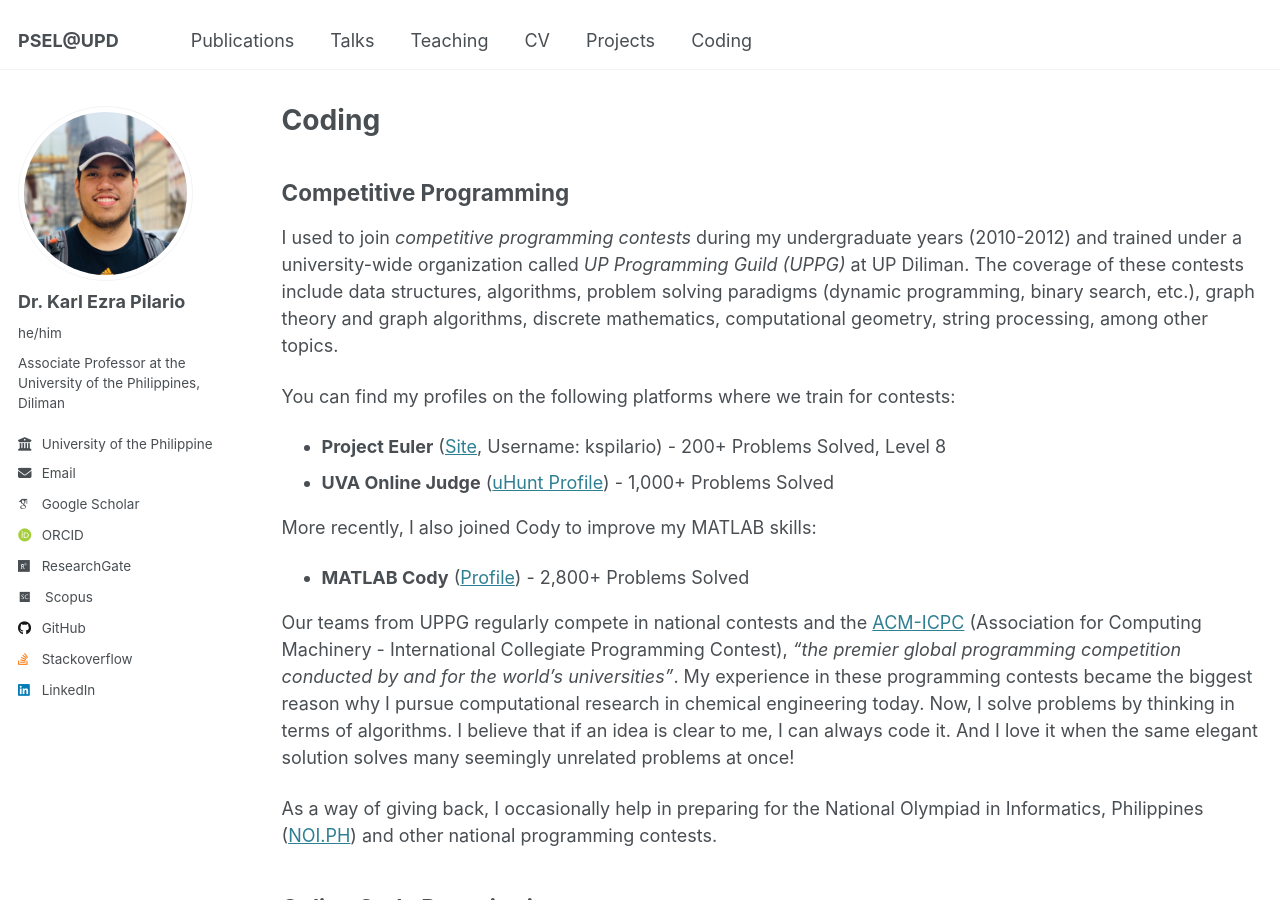
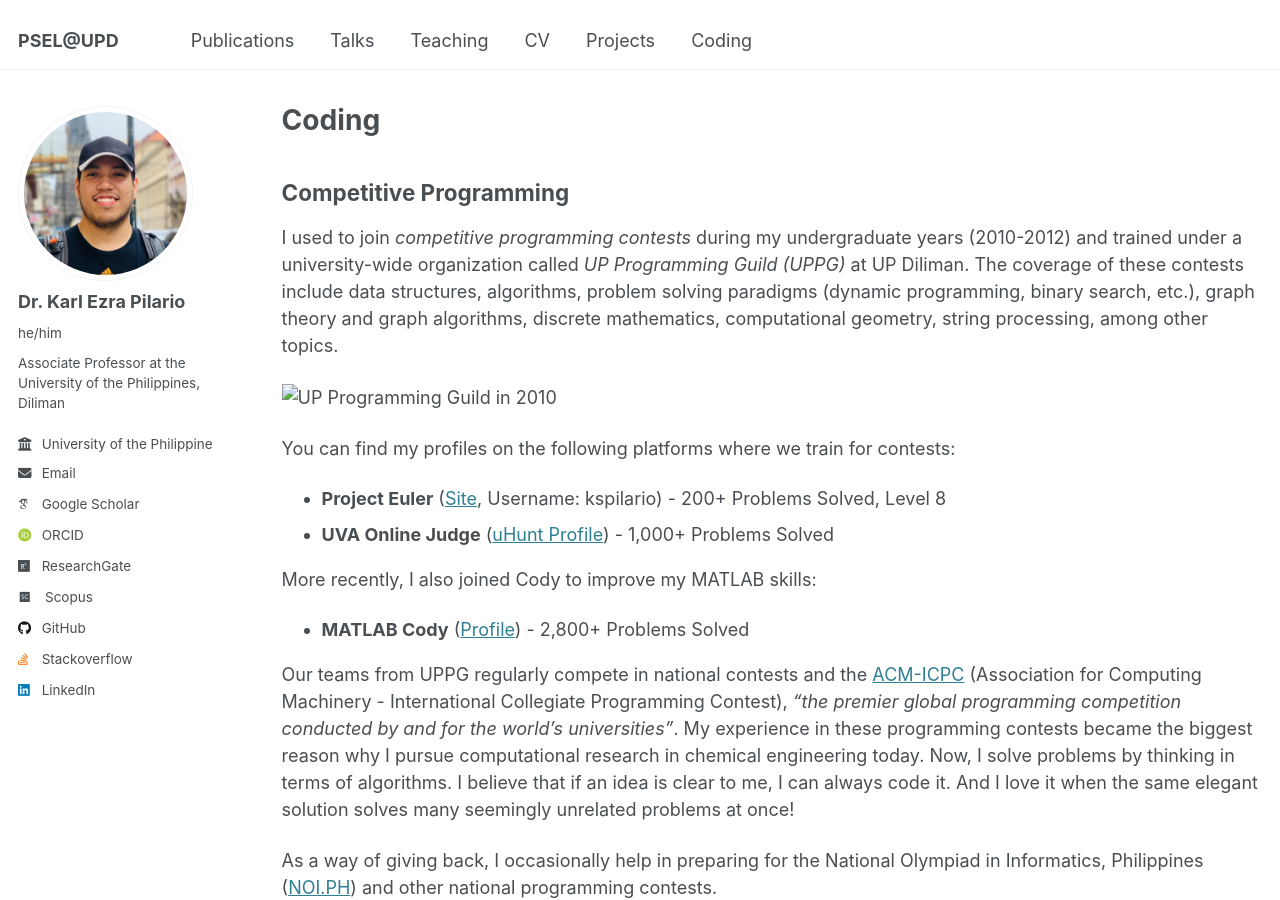
Before and after one commit to kspilario/kspilario.github.io, a Jekyll site: the page built from _pages/coding.md, in a window 1280 px wide and 900 px high. Built offline with Jekyll 4.4.1, drawn with Linux system fonts in a browser that asks for light colours; some web fonts are replaced.

Commit message:
Update coding.md
Added uppg image

```diff
--- a/_pages/coding.md
+++ b/_pages/coding.md
@@ -7,6 +7,8 @@ layout: archive
 ## Competitive Programming
 
 I used to join *competitive programming contests* during my undergraduate years (2010-2012) and trained under a university-wide organization called *UP Programming Guild (UPPG)* at UP Diliman. The coverage of these contests include data structures, algorithms, problem solving paradigms (dynamic programming, binary search, etc.), graph theory and graph algorithms, discrete mathematics, computational geometry, string processing, among other topics.
+
+![UP Programming Guild in 2010](./images/uppg.png)
 
 You can find my profiles on the following platforms where we train for contests:
 - **Project Euler** ([Site](https://projecteuler.net/), Username: kspilario) - 200+ Problems Solved, Level 8
```
